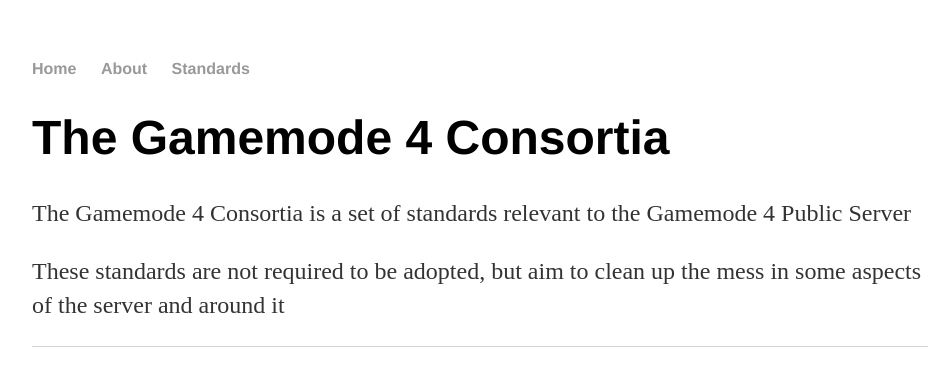
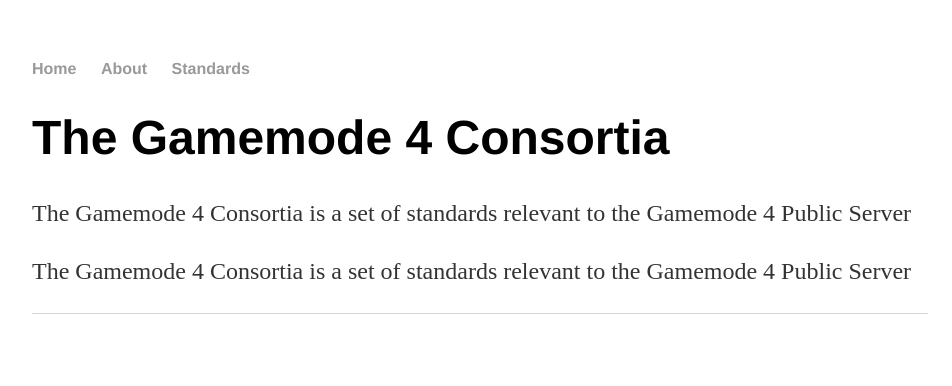
Before and after one commit to gm4-consortia/gm4-consortia.github.io, a Jekyll site: the page built from index.html, in a window 1280 px wide. Shown: the top 386 px of the page, without its empty margins (160-1112 px from the left). Built offline with Jekyll 4.4.1, drawn with Linux system fonts in a browser that asks for light colours.

Commit message:
Update index.html

```diff
--- a/index.html
+++ b/index.html
@@ -1,24 +1,10 @@
-<!DOCTYPE html>
-<html>
-	<head>
-		<title>The GM4 Consortia</title>
-		<link rel="stylesheet" type="text/css" href="/css/main.css">
-	</head>
-	<body>
-		<nav>
-    		<ul>
-        		<li><a href="/">Home</a></li>
-	        	<li><a href="/about">About</a></li>
-        		<li><a href="/standards">Standards</a></li>
-    		</ul>
-		</nav>
-		<div class="container">
-    		<div class="blurb">
-        		<h1>The Gamemode 4 Consortia</h1>
-				<p>The Gamemode 4 Consortia is a set of standards relevant to the Gamemode 4 Public Server</p>
-        <p>These standards are not required to be adopted, but aim to clean up the mess in some aspects of the server and around it</p>
-    		</div><!-- /.blurb -->
-		</div><!-- /.container -->
-		<footer>
-	</body>
-</html>
+---
+layout: default
+title: The Gamemode 4 Consortia
+---
+
+<div class="blurb">
+	<h1>The Gamemode 4 Consortia</h1>
+	<p>The Gamemode 4 Consortia is a set of standards relevant to the Gamemode 4 Public Server</p>
+        <p>The Gamemode 4 Consortia is a set of standards relevant to the Gamemode 4 Public Server</p>
+</div><!-- /.blurb -->
```
